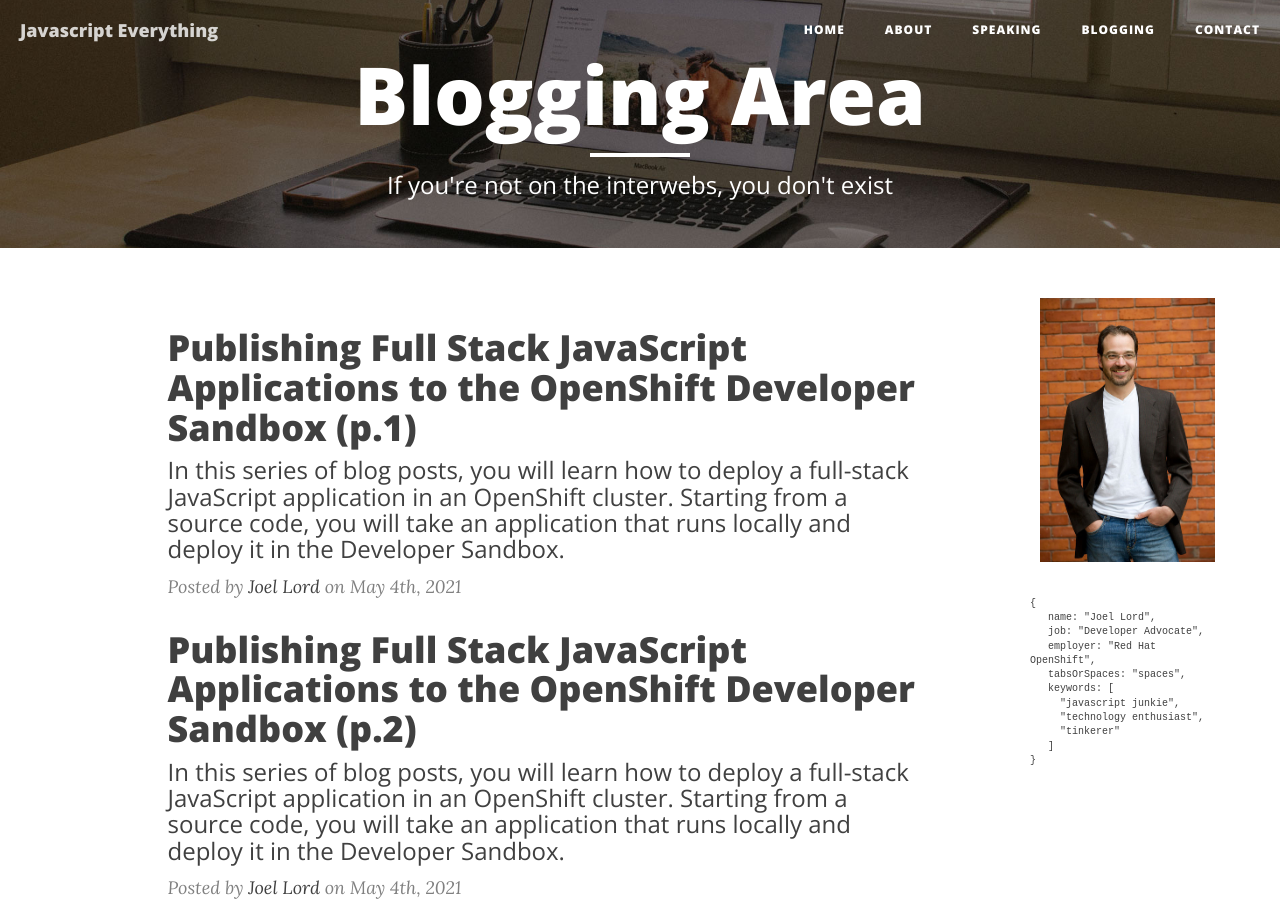
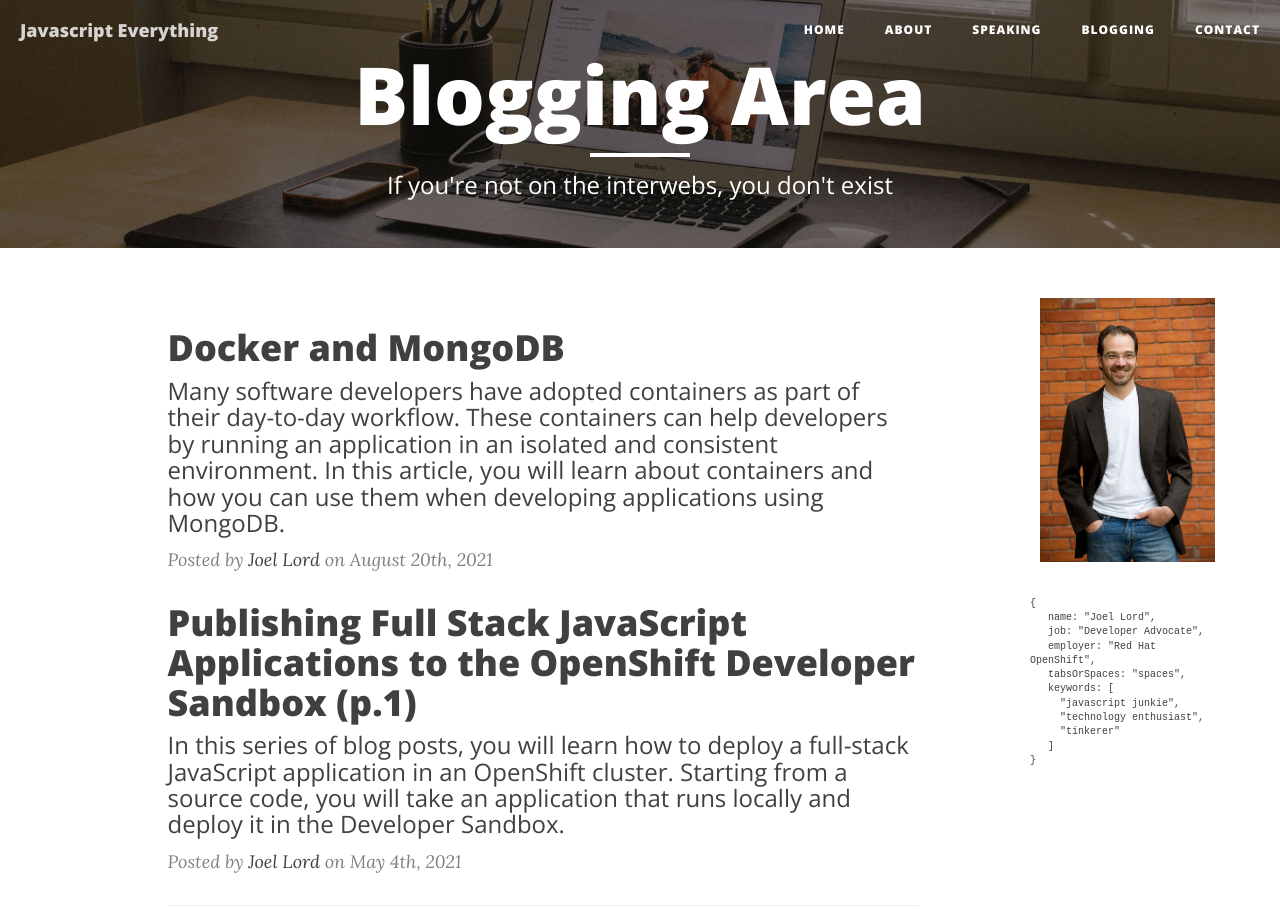
Before and after one commit to joellord/blog, a Gatsby site: page /blog in a window 1280 px wide. Shown: the top 909 px of the page. Built offline with nearby package versions, Linux system fonts and the light colour scheme; Gatsby itself is replaced by a stand-in of ours.

Commit message:
Fixed header for article

```diff
--- a/src/pages/2021-08-20_docker_mongodb/index.md
+++ b/src/pages/2021-08-20_docker_mongodb/index.md
@@ -1,13 +1,13 @@
 ---
-path: "/blog/post/2021-05-04_fullstack_js_1"
-date: "2021-05-04"
-title: "Publishing Full Stack JavaScript Applications to the OpenShift Developer Sandbox (p.1)"
-summary: "In this series of blog posts, you will learn how to deploy a full-stack JavaScript application in an OpenShift cluster. Starting from a source code, you will take an application that runs locally and deploy it in the Developer Sandbox. "
-abstract: "In this series of blog posts, you will learn how to deploy a full-stack JavaScript application in an OpenShift cluster. Starting from a source code, you will take an application that runs locally and deploy it in the Developer Sandbox. "
+path: "/blog/post/2021-08-20_docker_mongodb"
+date: "2021-08-20"
+title: "Docker and MongoDB"
+summary: "Many software developers have adopted containers as part of their day-to-day workflow. These containers can help developers by running an application in an isolated and consistent environment. In this article, you will learn about containers and how you can use them when developing applications using MongoDB."
+abstract: "Many software developers have adopted containers as part of their day-to-day workflow. These containers can help developers by running an application in an isolated and consistent environment. In this article, you will learn about containers and how you can use them when developing applications using MongoDB."
 author: "Joel Lord"
-formattedDate: "May 4th, 2021"
-keywords: ["openshift", "javascript", "fullstack"]
-banner: "cluster"
+formattedDate: "August 20th, 2021"
+keywords: ["mongodb", "docker", "containers"]
+banner: "squid_wall"
 originalSource: "MongoDB.com Website"
 originalUrl: "https://www.mongodb.com/compatibility/docker"
 ---
```
